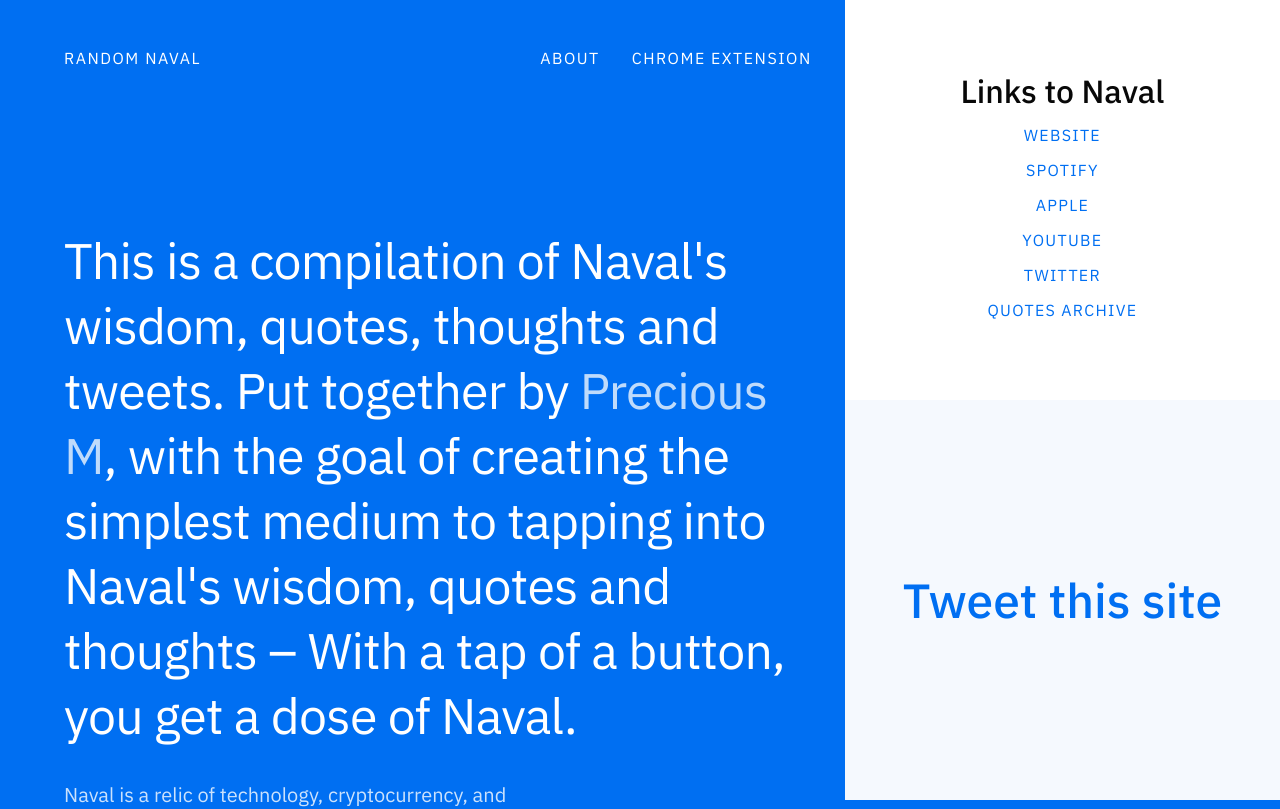
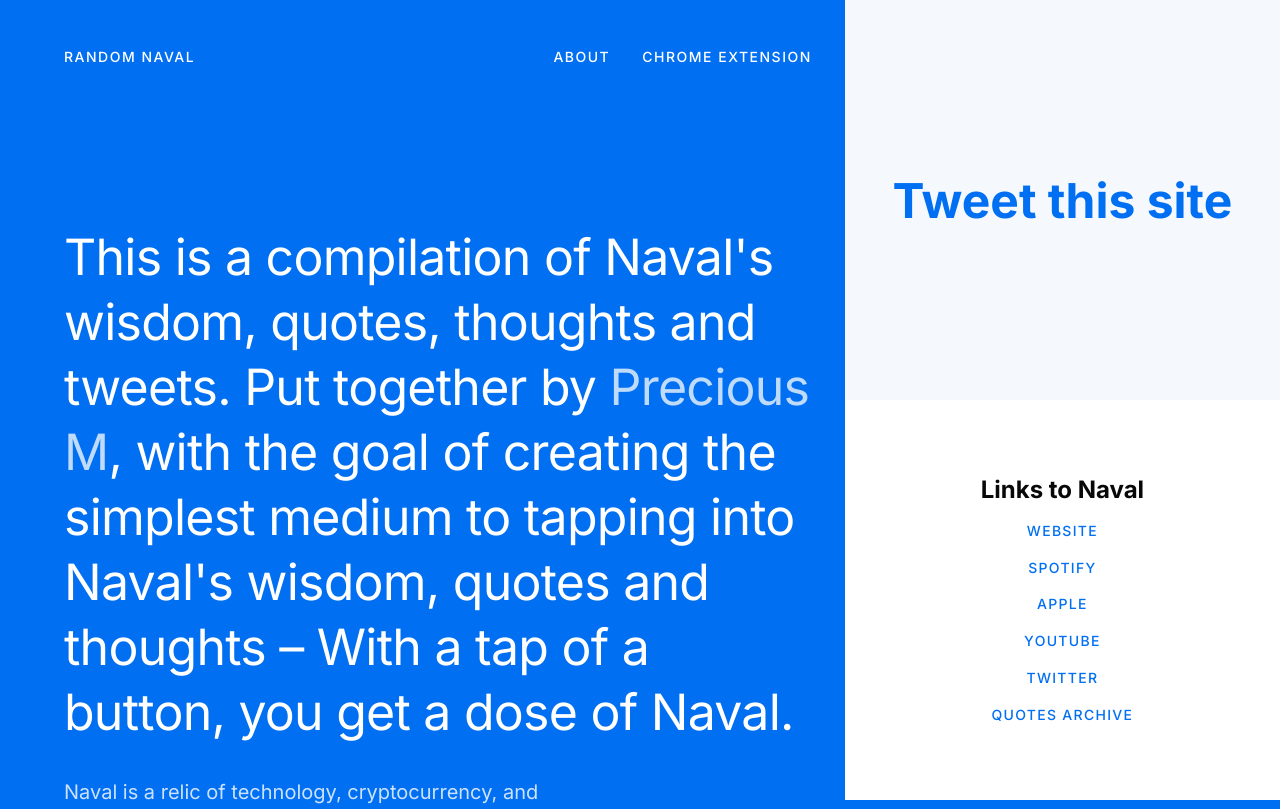
Before and after one commit to PreciousME/preciousme.github.io, a plain HTML site: page about.html in a window 1280 px wide. Shown: the top 809 px of the page. Drawn offline with Linux system fonts and the light colour scheme.

Commit message:
Updated fonts and style

```diff
--- a/about.html
+++ b/about.html
@@ -10,8 +10,8 @@
         <meta name="description" content="">
         <meta name="viewport" content="width=device-width, initial-scale=1">
         <link rel="stylesheet" href="style/style.css">
-        <link href="https://fonts.googleapis.com/css2?family=IBM+Plex+Sans:wght@300;400;500;600;700&display=swap" rel="stylesheet">
         <link rel="shortcut icon" href="style/images/random-naval-favicon.png" type="image/x-icon">
+        <link href="https://fonts.googleapis.com/css2?family=Inter:wght@300;400;500;600;700;800;900&display=swap" rel="stylesheet">
     </head>
 
     <body class="about">
@@ -41,6 +41,8 @@
                     <p class="tiny">Excepts from Eric Brown, paraphrased by Precious M.</p>
                 </div>
                 <div class="ctas">
+                    <input type="button" class="tweet" onclick="window.open('https://twitter.com/intent/tweet?text=Get+doses+of+Naval+Rivakant+wisdom+quotes+and+thoughts+with+just+a+click+of+click+of+a+button+on+preciousm.co/randomnaval+via+@RandomNaval');" value="Tweet this site" />
+
                     <div id="btn">
                         <div class="next">
                             <div class="center">
@@ -51,13 +53,12 @@
                                     <li><a href="https://podcasts.apple.com/us/podcast/naval/id1454097755" target="_blank">Apple</a></li>
                                     <li><a href="https://www.youtube.com/channel/UCh_dVD10YuSghle8g6yjePg?view_as=subscriber" target="_blank">Youtube</a></li>
                                     <li><a href="https://twitter.com/naval" target="_blank">Twitter</a></li>
-                                    <li><a href="#">Quotes Archive</a></li>
+                                    <li><a href="https://www.notion.so/precious/Random-Naval-Quotes-5172feebc6c74077a8ca4000e6a99620" target="_blank">Quotes Archive</a></li>
                                 </ul>
                             </div>
                         </div>
                     </div>
 
-                  <input type="button" class="tweet" onclick="window.open('https://twitter.com/intent/tweet?text=Get+doses+of+Naval+Rivakant+wisdom+quotes+and+thoughts+with+just+a+click+of+click+of+a+button+on+preciousm.co/randomnaval+via+@RandomNaval');" value="Tweet this site" />
               </div>
 
             </div>
--- a/style/style.css
+++ b/style/style.css
@@ -1,5 +1,3 @@
-@import 'type.css';
-
 /*
 *
 *  Golden Grid System (1.01)	<http://goldengridsystem.com/>
@@ -65,8 +63,7 @@ body {
   min-height: 100%;
   font-size: 100%;
   position: relative;
-  font-family: 'IBM Plex Sans', sans-serif;
-
+  font-family: 'Inter', sans-serif;
 }
 article,
 aside,
@@ -213,7 +210,7 @@ h1, h2 {
   font-size: 2rem;
   line-height: 1.3;
   letter-spacing: -.75px;
-  font-weight: 500;
+  font-weight: 700;
 }
 @media only screen and (min-width: 768px) {
   h1, h2 {
@@ -306,7 +303,7 @@ a#btn, input.tweet, a.tweet {
   width: -webkit-fill-available;
   color: white;
   height: 52px;
-  font-weight: 500;
+  font-weight: 700;
 }
 
 @media only screen and (min-width: 800px) {
@@ -318,7 +315,7 @@ a#btn, input.tweet, a.tweet {
 
 h3 {
   font-size: 1.25rem;
-  font-weight: 500;
+  font-weight: 700;
 }
 
 @media only screen and (min-width: 800px) {
@@ -342,7 +339,7 @@ h3 {
 
 .about h3 {
   color: #080808;
-  font-size: 2rem;
+  font-size: 1.5rem;
 }
 @media only screen and (min-width: 800px) {
   .next {
@@ -362,7 +359,7 @@ h3 {
 input.tweet, a.tweet {
   background-color: #F5F9FE;
   color: #006FF2;
-  font-family: 'IBM Plex Sans', sans-serif;
+  font-family: 'Inter', sans-serif;
   outline: none;
   transition: 0.3s;
   opacity: 1;
@@ -387,8 +384,8 @@ p {
 
 h6 {
   text-transform: uppercase;
-  font-family: 'IBM Plex Sans', sans-serif;
-  font-weight: 400;
+  font-family: 'Inter', sans-serif;
+  font-weight: 500;
   font-size: 0.75rem;
   opacity: 0.75;
   letter-spacing: 0;
@@ -456,7 +453,7 @@ h6.footer.mob {
   .center p {
     display: block;
     opacity: .75;
-    font-weight: 400;
+    font-weight: 500;
     letter-spacing: 1.5px;
     font-size: 0.875rem;
   }
@@ -487,7 +484,7 @@ header a, .content p, .interior h6 {
   font-size: 0.75rem;
   letter-spacing: 1.5px;
   text-decoration: none;
-  font-weight: 400;
+  font-weight: 500;
   opacity: 1;
   transition: .3s;
 }
@@ -499,7 +496,7 @@ header a, .content p, .interior h6 {
 
 @media only screen and (min-width: 768px) {
   header a, .content p, .interior h6 {
-    font-size: 1rem;
+    font-size: 0.875rem;
     margin-bottom: 0vh;
   }
 }
@@ -586,15 +583,16 @@ ul.naval-links li {
 
 @media only screen and (min-width: 768px) {
   ul.naval-links li {
-    margin: .5rem;
+    margin-top: .8rem;
   }
 }
 
 ul.naval-links li a{
   color: #ffffff;
-  font-size: 1rem;
+  font-size: 0.875rem;
   text-transform: uppercase;
   letter-spacing: 1.3px;
+  font-weight: 500;
 
 }
 
```
Also changed, not shown: index.html (+3 -3 lines).
